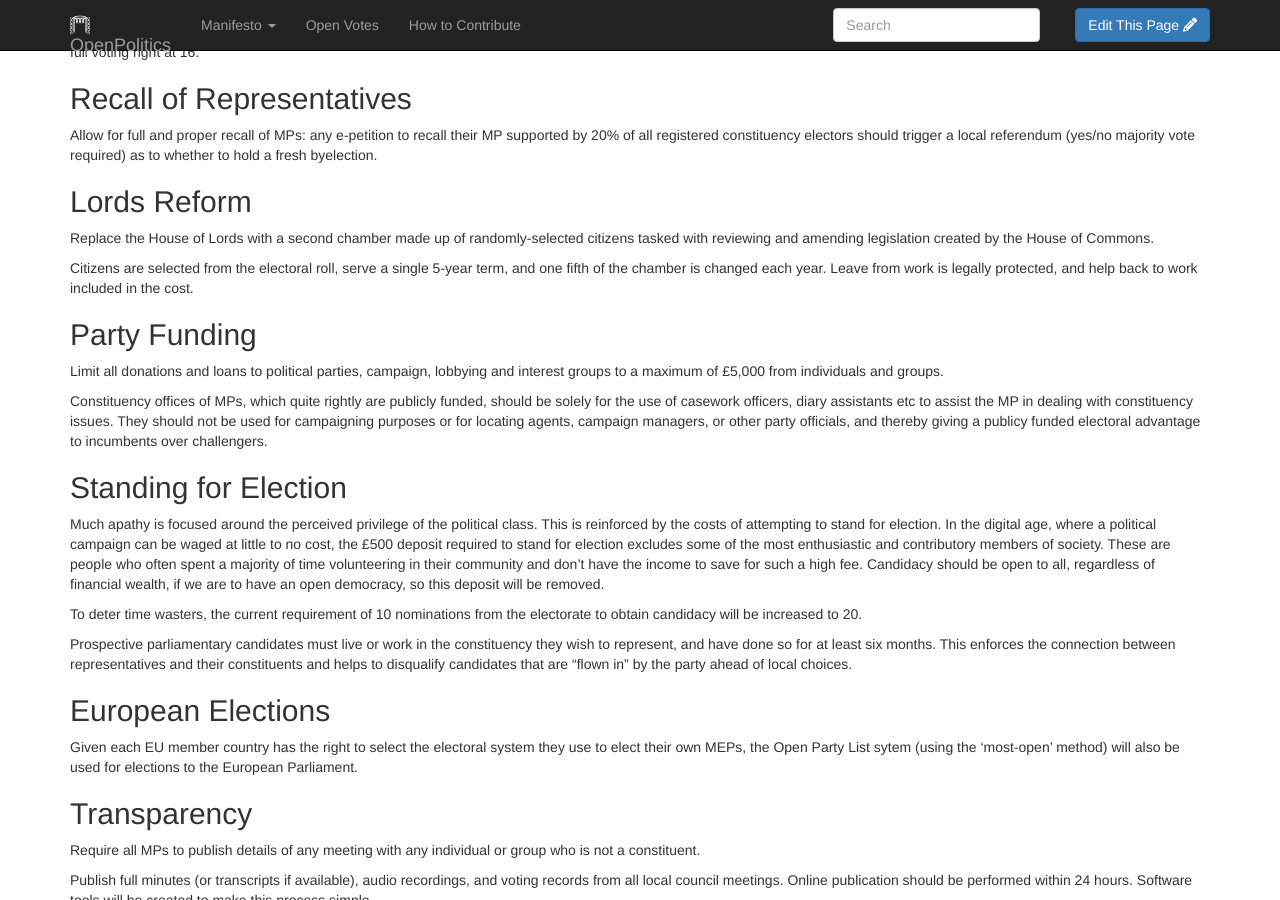
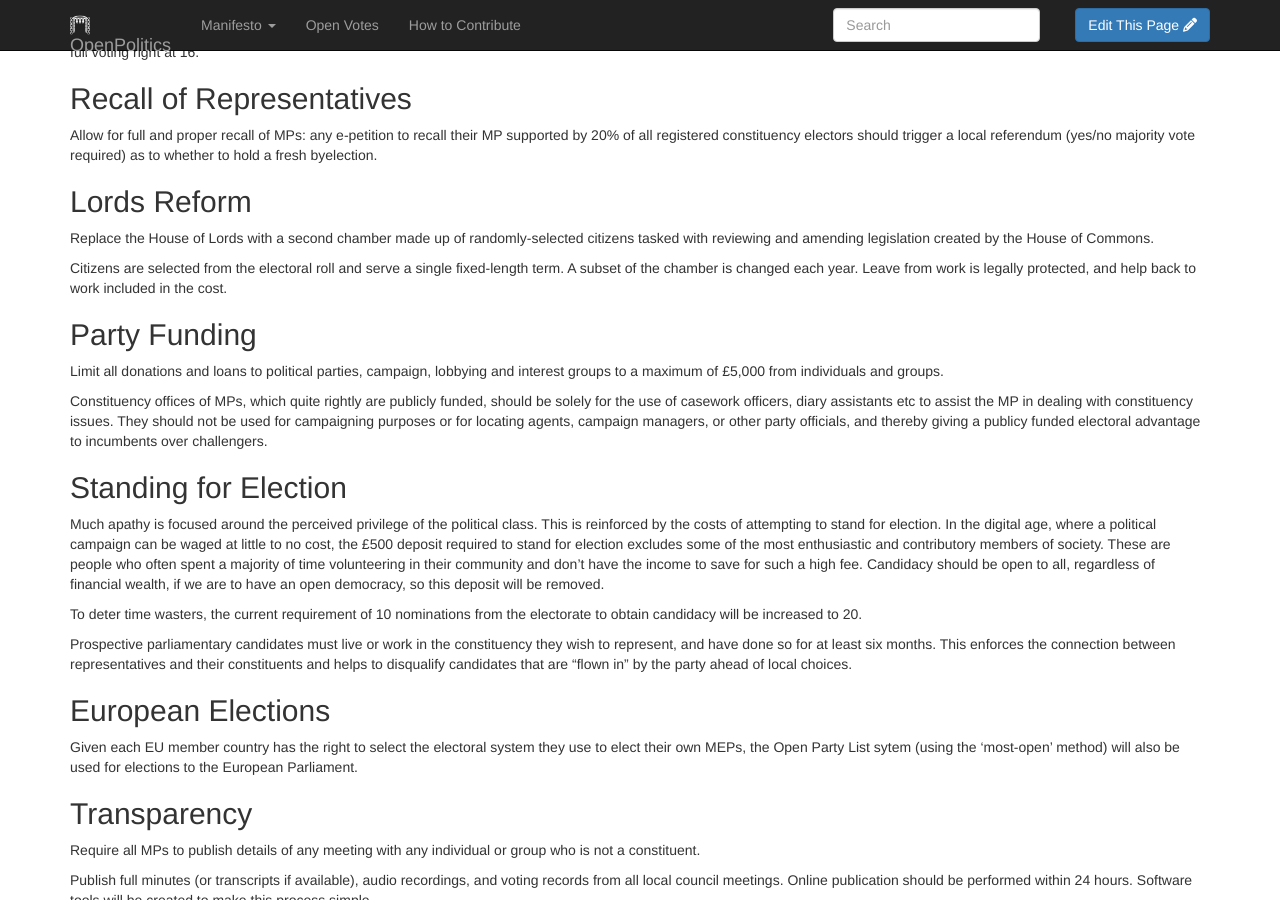
Before and after one commit to openpolitics/manifesto, a Jekyll site: the page built from manifesto/democracy.md, in a window 1280 px wide and 900 px high, scrolled down 744 px. Built offline with Jekyll 4.4.1, drawn with Linux system fonts in a browser that asks for light colours; nearby versions of some CDN libraries; library files that are not in the unit come from our copies.

Commit message:
Removed explicit term length from lords.
As it's open to debate

```diff
--- a/manifesto/democracy.md
+++ b/manifesto/democracy.md
@@ -35,7 +35,7 @@ Allow for full and proper recall of MPs: any e-petition to recall their MP suppo
 
 Replace the House of Lords with a second chamber made up of randomly-selected citizens tasked with reviewing and amending legislation created by the House of Commons.
 
-Citizens are selected from the electoral roll, serve a single 5-year term, and one fifth of the chamber is changed each year. Leave from work is legally protected, and help back to work included in the cost.
+Citizens are selected from the electoral roll and serve a single fixed-length term. A subset of the chamber is changed each year. Leave from work is legally protected, and help back to work included in the cost.
 
 ## Party Funding
 
```
